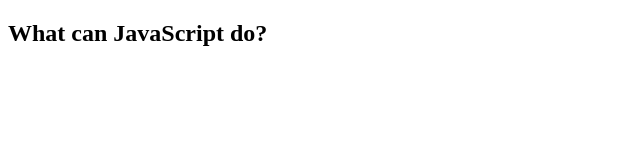
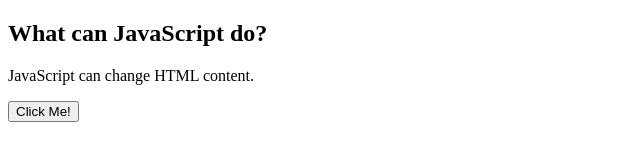
Before and after one commit to Delaksan-Sritharan/JavaScript-Learning, a plain HTML site: page index.html in a window 1280 px wide. Shown: the whole page, without its empty margins (0-640 px from the left). Drawn offline with Linux system fonts and the light colour scheme.

Commit message:
javascript

```diff
--- a/index.html
+++ b/index.html
@@ -7,5 +7,12 @@
   </head>
   <body>
     <h2>What can JavaScript do?</h2>
+    <p id="demo">JavaScript can change HTML content.</p>
+    <button
+      type="button"
+      onclick='document.getElementById("demo").innerHTML = "Hello JavaScript"'
+    >
+      Click Me!
+    </button>
   </body>
 </html>
```
